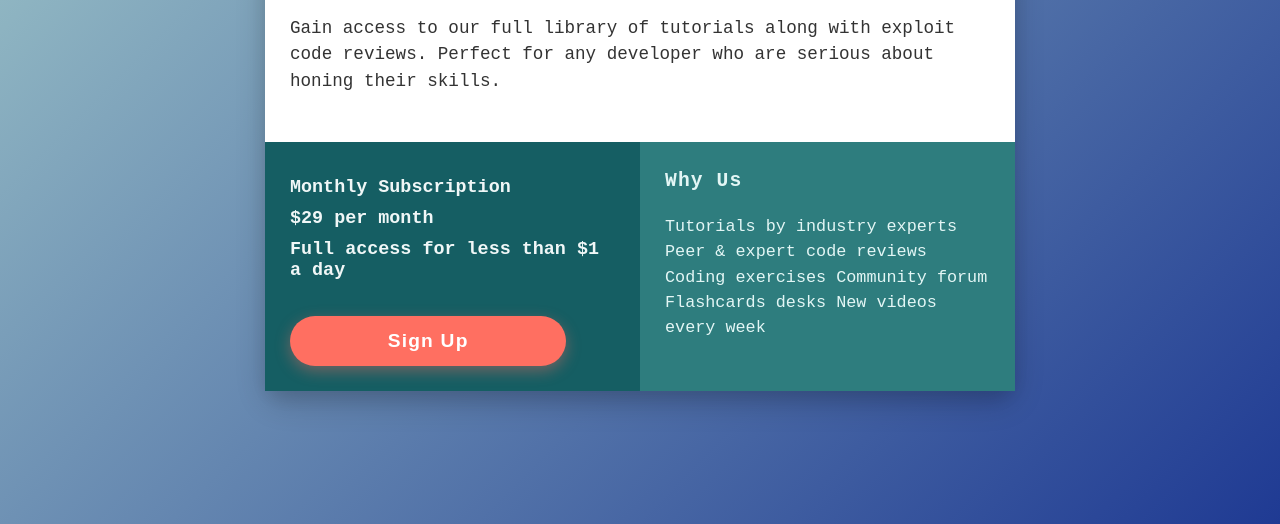
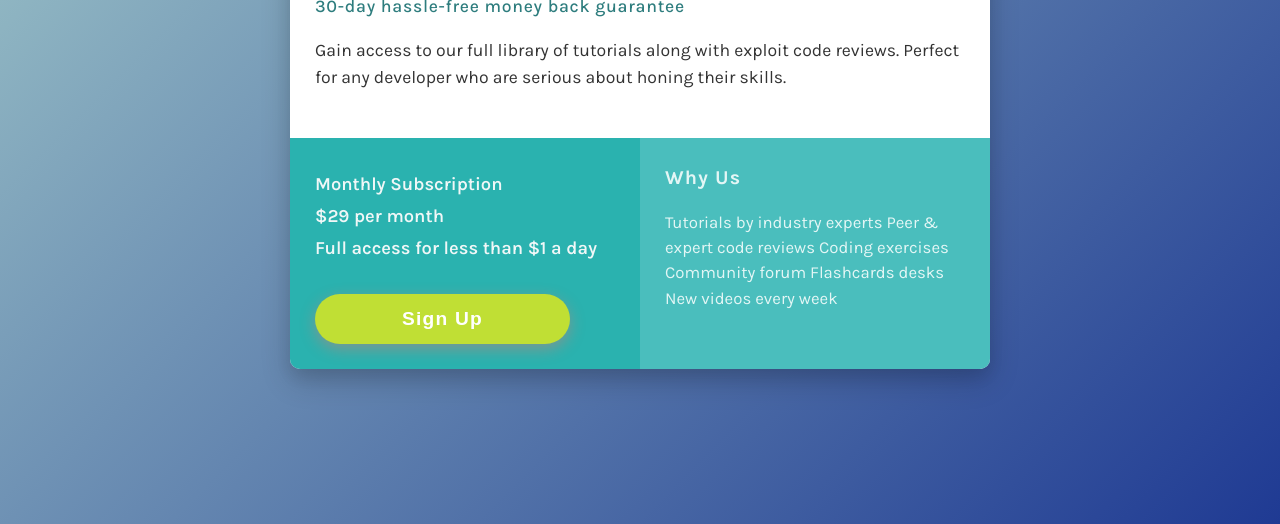
Before and after one commit to ben-webdevtech/Single-price-grid-component, a plain HTML site: page index.html in a window 1280 px wide. Shown: the part 276-800 px from the top of the page. Drawn offline with Linux system fonts and the light colour scheme.

Commit message:
Change all color to original colors

```diff
--- a/index.html
+++ b/index.html
@@ -4,7 +4,9 @@
     <meta charset="UTF-8">
     <meta name="viewport" content="width=device-width, initial-scale=1.0">
     <title>Simple Price Grid</title>
-    <link href="https://fonts.googleapis.com/css2?family=Poppins:wght@400;600;700&display=swap" rel="stylesheet">
+    <link rel="preconnect" href="https://fonts.googleapis.com">
+<link rel="preconnect" href="https://fonts.gstatic.com" crossorigin>
+<link href="https://fonts.googleapis.com/css2?family=Karla:ital,wght@0,200..800;1,200..800&display=swap" rel="stylesheet">
 
     <link rel="stylesheet" href="style.css">
 
--- a/style.css
+++ b/style.css
@@ -7,26 +7,26 @@ body {
     display: flex;
     align-items: center;
     justify-content: center;
-    font-family: monospace, sans-serif;
+    font-family: 'Karla', sans-serif;
 
 }
 
 /* Main container styling */
 .container {
-    width: 750px;
+    width: 700px;
     display: grid;
     grid-template-columns: 1fr 1fr;
-    grid-template-rows: auto auto;
     grid-template-areas:
         "white-box white-box"
         "price-box features-box";
-    border-radius: 18px;
-    background-color: #fefefe;
+    border-radius: 10px;
+    background-color: #e5eff5;
     box-shadow:
         0 12px 30px rgba(0, 0, 0, 0.18),
         0 8px 15px rgba(0, 0, 0, 0.08);
 
     transition: box-shadow 0.3s ease, transform 0.3s ease;
+    overflow: hidden;
 }
 
 /* Hover effect for container */
@@ -39,7 +39,7 @@ body {
 
 /* Headings */
 h1 {
-    color: #155e63;
+    color: hsl(179, 62%, 43%);
     margin-top: 0;
     font-weight: 700;
     letter-spacing: 1.1px;
@@ -67,7 +67,7 @@ h1 + p {
 /* Price box section */
 .price-box {
     grid-area: price-box;
-    background-color: #155e63;
+    background-color: hsl(179, 62%, 43%);
     color: #f0f7f7;
     padding: 25px;
 
@@ -96,7 +96,7 @@ h1 + p {
 button {
     margin: 25px auto 0;
     width: 85%;
-    background-color: #ff6f61;
+    background-color: hsl(71, 73%, 54%);
     color: white;
     padding: 14px 0;
     border-radius: 30px;
@@ -110,15 +110,15 @@ button {
 }
 
 button:hover {
-    background-color: #ff513f;
-    box-shadow: 0 8px 20px rgba(255, 81, 63, 0.6);
+    background-color: #c8e34f;
+    box-shadow: 0 8px 20px #c8e34f7b;
     transform: translateY(-3px);
 }
 
 /* Features box section */
 .features-box {
     grid-area: features-box;
-    background-color: #2e7d7e;
+    background-color: #4abebd;
     padding: 25px;
     color: #e3f6f5;
     font-size: 1.05rem;
```
